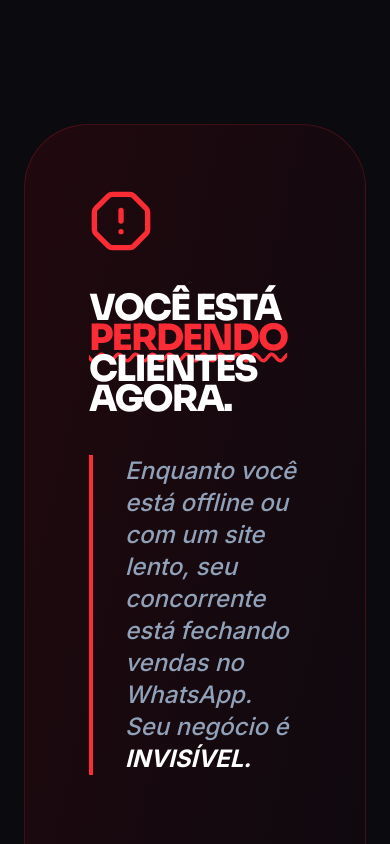
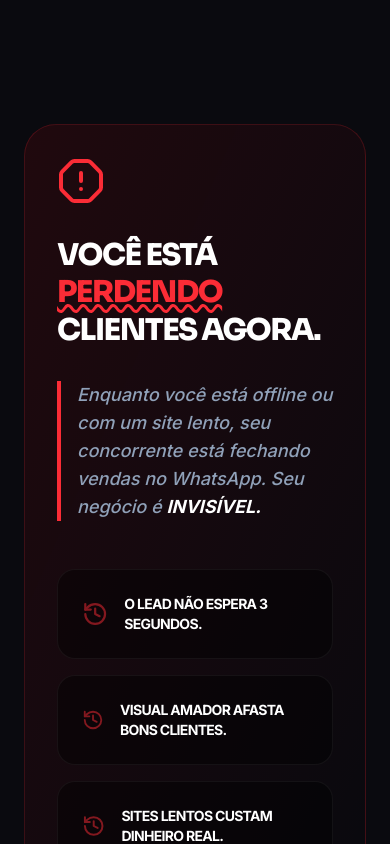
Before and after one commit to lukaspkl/captasys, a Next.js app in the folder web/: page /vendas in a window 390 px wide. Shown: the part 940-1784 px from the top of the page. Built offline with nearby package versions, Linux system fonts and the light colour scheme.

Commit message:
style: improve mobile responsiveness of 'The Pain' section using Tailwind breakpoints

```diff
--- a/web/src/app/(marketing)/vendas/page.tsx
+++ b/web/src/app/(marketing)/vendas/page.tsx
@@ -250,22 +250,22 @@ const SiteProxPage = () => {
       <section className="py-40 z-10 relative">
          <div className="container mx-auto px-6">
             <FadeIn>
-              <div className="bg-gradient-to-br from-red-600/10 to-transparent border border-red-500/20 rounded-[4rem] p-16 relative overflow-hidden">
-                 <div className="relative grid grid-cols-1 lg:grid-cols-2 gap-20 items-center">
-                    <div className="space-y-10">
-                       <AlertOctagon className="w-16 h-16 text-red-500" />
-                       <h2 className={`text-4xl md:text-[6rem] font-black tracking-tighter uppercase italic leading-[0.85] ${sora.className}`}>
+               <div className="bg-gradient-to-br from-red-600/10 to-transparent border border-red-500/20 rounded-[2rem] md:rounded-[4rem] p-8 md:p-16 relative overflow-hidden">
+                 <div className="relative grid grid-cols-1 lg:grid-cols-2 gap-12 lg:gap-20 items-center">
+                    <div className="space-y-8 md:space-y-10">
+                       <AlertOctagon className="w-12 h-12 md:w-16 md:h-16 text-red-500" />
+                       <h2 className={`text-3xl sm:text-4xl md:text-[6rem] font-black tracking-tighter uppercase italic leading-tight md:leading-[0.85] ${sora.className}`}>
                          Você está <span className="text-red-500 underline decoration-wavy">perdendo</span> clientes agora.
                        </h2>
-                       <p className="text-2xl text-slate-400 font-medium italic border-l-4 border-red-500 pl-8">
+                       <p className="text-lg md:text-2xl text-slate-400 font-medium italic border-l-4 border-red-500 pl-4 md:pl-8">
                          Enquanto você está offline ou com um site lento, seu concorrente está fechando vendas no WhatsApp. Seu negócio é <span className="text-white font-black">INVISÍVEL.</span>
                        </p>
                     </div>
-                    <div className="space-y-8">
+                    <div className="space-y-4 md:space-y-8">
                        {[ "O lead não espera 3 segundos.", "Visual amador afasta bons clientes.", "Sites lentos custam dinheiro real." ].map((item, i) => (
-                         <div key={i} className="p-8 bg-black/40 border border-white/5 rounded-3xl flex items-center gap-6 group hover:border-red-500/50 transition-all">
-                            <History className="w-10 h-10 text-red-500 opacity-50 group-hover:opacity-100 group-hover:scale-110 transition-all" />
-                            <p className="text-xl font-black uppercase tracking-tighter">{item}</p>
+                         <div key={i} className="p-6 md:p-8 bg-black/40 border border-white/5 rounded-2xl md:rounded-3xl flex items-center gap-4 md:gap-6 group hover:border-red-500/50 transition-all">
+                            <History className="w-8 h-8 md:w-10 md:h-10 text-red-500 opacity-50 group-hover:opacity-100 group-hover:scale-110 transition-all" />
+                            <p className="text-sm md:text-xl font-black uppercase tracking-tighter">{item}</p>
                          </div>
                        ))}
                     </div>
```
